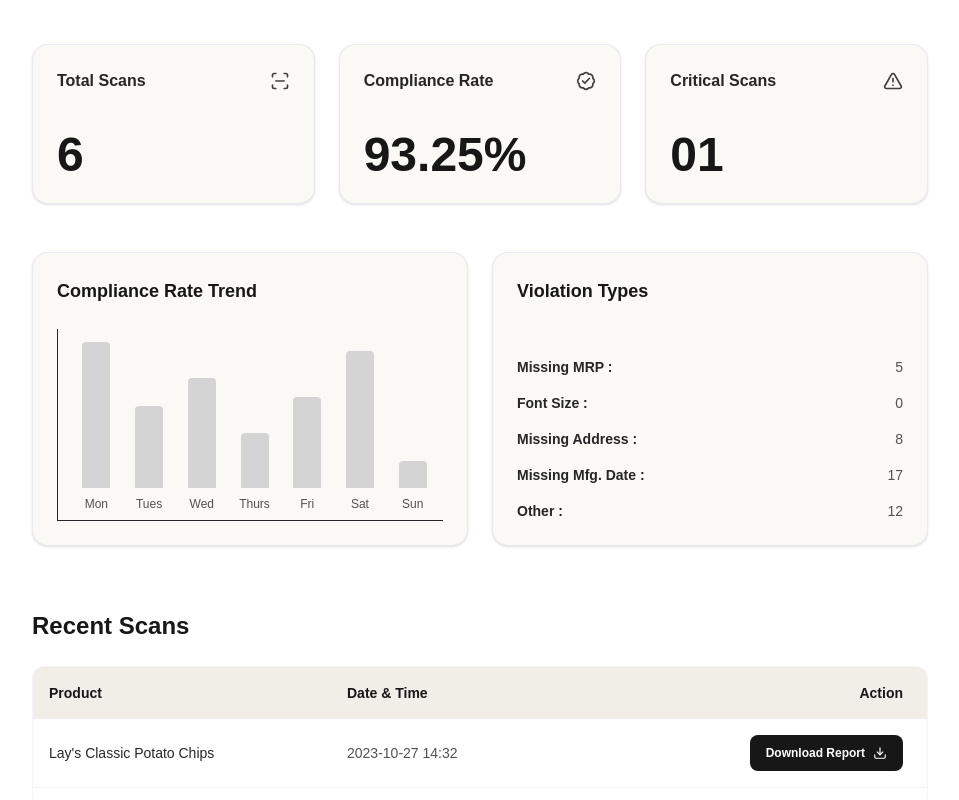
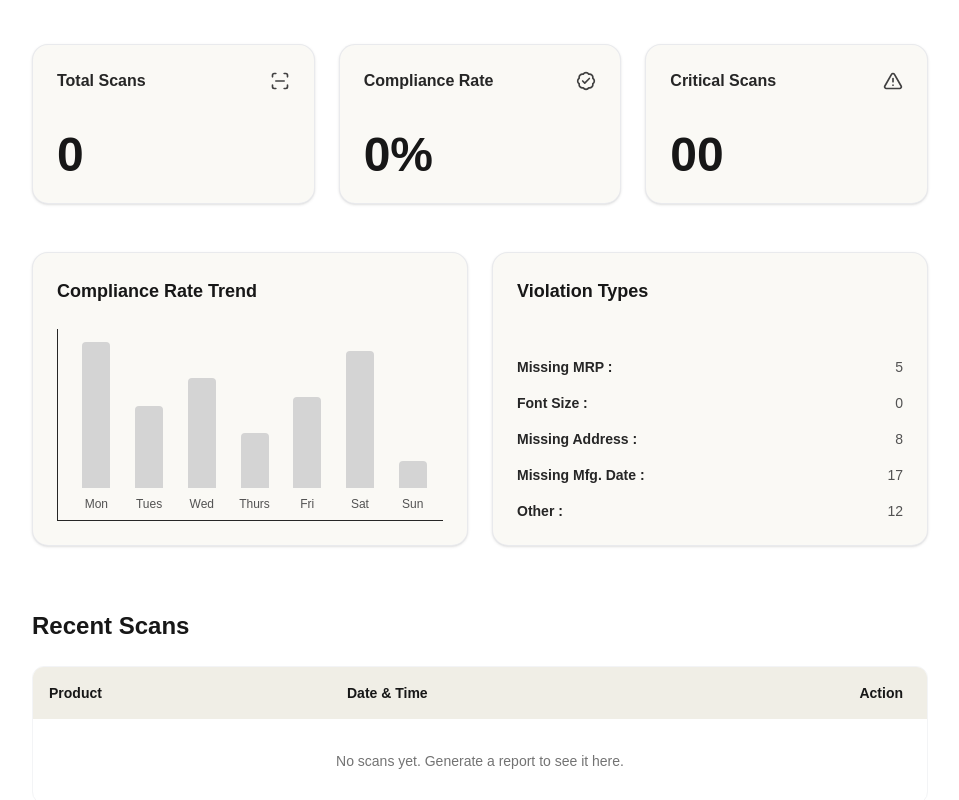
Before and after one commit to aviralumrao/foodie_check, a Next.js app in the folder apps/web/: page /history in a window 1280 px wide. Shown: the part 180-980 px from the top of the page, without its empty margins (160-1119 px from the left). Built offline with nearby package versions, Linux system fonts and the light colour scheme.

Commit message:
fixed history

```diff
--- a/apps/web/app/history/page.tsx
+++ b/apps/web/app/history/page.tsx
@@ -9,48 +9,8 @@ import ViolationList from "@/components/history/ViolationList";
 import RecentScansTable, { ScanRecord } from "@/components/history/RecentScansTable";
 import { ScanLine, BadgeCheck, AlertTriangle } from "lucide-react";
 
-// Default/mock scans matching the UI design
-const DEFAULT_SCANS: ScanRecord[] = [
-  {
-    id: "1",
-    timestamp: "2023-10-27 14:32",
-    productName: "Lay's Classic Potato Chips",
-    summary: { passed: 4, needs_review: 1, failed: 0 },
-  },
-  {
-    id: "2",
-    timestamp: "2023-10-27 14:32",
-    productName: "Lay's Classic Potato Chips",
-    summary: { passed: 3, needs_review: 2, failed: 0 },
-  },
-  {
-    id: "3",
-    timestamp: "2023-10-27 14:32",
-    productName: "Lay's Classic Potato Chips",
-    summary: { passed: 5, needs_review: 0, failed: 0 },
-  },
-  {
-    id: "4",
-    timestamp: "2023-10-27 14:32",
-    productName: "Lay's Classic Potato Chips",
-    summary: { passed: 2, needs_review: 1, failed: 2 },
-  },
-  {
-    id: "5",
-    timestamp: "2023-10-27 14:32",
-    productName: "Lay's Classic Potato Chips",
-    summary: { passed: 4, needs_review: 1, failed: 0 },
-  },
-  {
-    id: "6",
-    timestamp: "2023-10-27 14:32",
-    productName: "Lay's Classic Potato Chips",
-    summary: { passed: 5, needs_review: 0, failed: 0 },
-  },
-];
-
 export default function HistoryPage() {
-  const [scans, setScans] = useState<ScanRecord[]>(DEFAULT_SCANS);
+  const [scans, setScans] = useState<ScanRecord[]>([]);
 
   useEffect(() => {
     try {
@@ -58,7 +18,7 @@ export default function HistoryPage() {
       if (stored) {
         const parsed = JSON.parse(stored);
         if (parsed.length > 0) {
-          setScans([...parsed, ...DEFAULT_SCANS]);
+          queueMicrotask(() => setScans(parsed));
         }
       }
     } catch (e) {
@@ -66,9 +26,12 @@ export default function HistoryPage() {
     }
   }, []);
 
-  const totalScans = scans.length > 0 ? scans.length : 55;
-  const criticalScans = scans.filter((s) => s.summary.failed > 0).length || 3;
-  const complianceRate = "93.25%";
+  const totalScans = scans.length;
+  const criticalScans = scans.filter((s) => s.summary.failed > 0).length;
+  const passedScans = scans.filter((s) => s.summary.failed === 0).length;
+  const complianceRate = totalScans > 0
+    ? `${((passedScans / totalScans) * 100).toFixed(2)}%`
+    : "0%";
 
   return (
     <>
--- a/apps/web/components/history/RecentScansTable.tsx
+++ b/apps/web/components/history/RecentScansTable.tsx
@@ -39,8 +39,15 @@ export default function RecentScansTable({ scans, onDownload }: RecentScansTable
             </tr>
           </thead>
           <tbody className="divide-y divide-gray-100 text-sm">
-            {scans.slice(0, 10).map((scan, i) => (
-              <tr key={i} className="hover:bg-neutral-50/50 transition-colors">
+            {scans.length === 0 ? (
+              <tr>
+                <td colSpan={3} className="p-8 text-center text-neutral-500">
+                  No scans yet. Generate a report to see it here.
+                </td>
+              </tr>
+            ) : (
+              scans.slice(0, 10).map((scan) => (
+                <tr key={scan.id} className="hover:bg-neutral-50/50 transition-colors">
                   <td className="p-4 font-medium text-neutral-800">
                     {scan.productName}
                   </td>
@@ -55,7 +62,8 @@ export default function RecentScansTable({ scans, onDownload }: RecentScansTable
                     </button>
                   </td>
                 </tr>
-            ))}
+              ))
+            )}
           </tbody>
         </table>
       </div>
```
Lines whose indentation alone changed are shown as unchanged.
